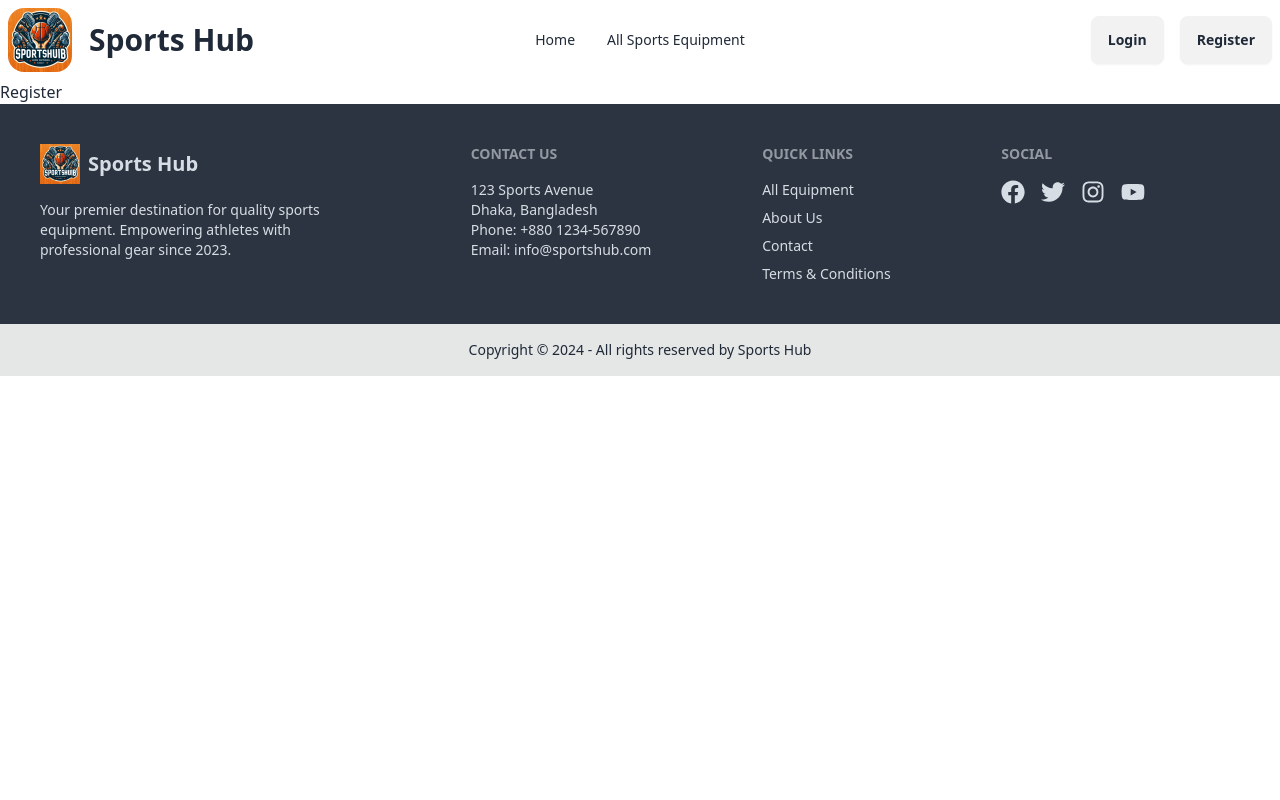
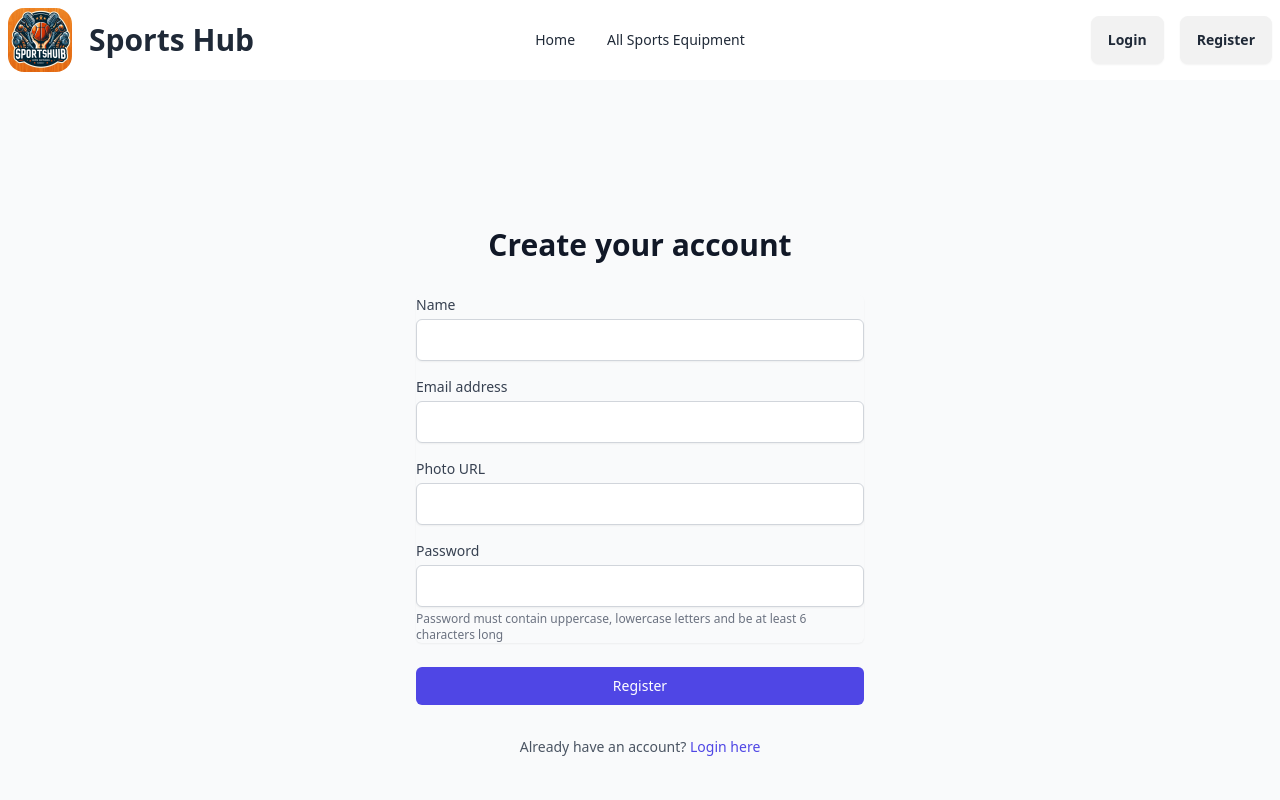
Before and after one commit to AaSsHhRrAaFf/EquiSports, a React (Vite) app: page /register in a window 1280 px wide. Shown: the top 800 px of the page. Built offline with nearby package versions, Linux system fonts and the light colour scheme; no server answers.

Commit message:
Register-Page-Added

```diff
--- a/src/App.jsx
+++ b/src/App.jsx
@@ -2,7 +2,8 @@ import React from "react";
 import Navbar from "./components/shared/Navbar";
 import Footer from "./components/shared/Footer";
 import { Outlet } from "react-router-dom";
-import Home from "./pages/Home";
+import { Toaster } from "react-hot-toast";
+
 import { AuthProvider } from "./contexts/AuthContext";
 
 const App = () => {
@@ -11,9 +12,19 @@ const App = () => {
       <AuthProvider>
         <Navbar />
         <main className="flex-grow">
-          <Outlet /> {/* Uncomment this if you want to render nested routes */}
+          <Outlet />
         </main>
         <Footer />
+        <Toaster
+          position="top-right"
+          toastOptions={{
+            duration: 3000,
+            style: {
+              background: "#363636",
+              color: "#fff",
+            },
+          }}
+        />
       </AuthProvider>
     </>
   );
--- a/src/pages/Register.jsx
+++ b/src/pages/Register.jsx
@@ -1,8 +1,154 @@
-import React from 'react'
+// src/pages/Register.jsx
+import React, { useState } from 'react';
+import { Link, useNavigate } from 'react-router-dom';
+import { getAuth, createUserWithEmailAndPassword, updateProfile } from 'firebase/auth';
+import toast from 'react-hot-toast';
 
-  const Register = () => {
+const Register = () => {
+  const [name, setName] = useState('');
+  const [email, setEmail] = useState('');
+  const [photoURL, setPhotoURL] = useState('');
+  const [password, setPassword] = useState('');
+  const [error, setError] = useState('');
+  const navigate = useNavigate();
+  const auth = getAuth();
+
+  const validatePassword = (password) => {
+    const hasUpperCase = /[A-Z]/.test(password);
+    const hasLowerCase = /[a-z]/.test(password);
+    const isLongEnough = password.length >= 6;
+
+    return hasUpperCase && hasLowerCase && isLongEnough;
+  };
+
+  const handleSubmit = async (e) => {
+    e.preventDefault();
+    setError('');
+
+    // Validate password
+    if (!validatePassword(password)) {
+      setError('Password must contain uppercase, lowercase letters and be at least 6 characters long');
+      return;
+    }
+
+    try {
+      // Create user
+      const userCredential = await createUserWithEmailAndPassword(auth, email, password);
+
+      // Update profile with name and photo
+      await updateProfile(userCredential.user, {
+        displayName: name,
+        photoURL: photoURL || 'https://example.com/default-avatar.png' // Provide a default photo URL
+      });
+
+      toast.success('Registration successful!');
+      navigate('/');
+    } catch (error) {
+      setError(error.message);
+      toast.error('Registration failed. Please try again.');
+    }
+  };
+
   return (
-    <div>Register</div>
-  )
-}
+    <div className="min-h-screen flex items-center justify-center bg-gray-50 py-12 px-4 sm:px-6 lg:px-8">
+      <div className="max-w-md w-full space-y-8">
+        <div>
+          <h2 className="mt-6 text-center text-3xl font-extrabold text-gray-900">
+            Create your account
+          </h2>
+        </div>
+        <form className="mt-8 space-y-6" onSubmit={handleSubmit}>
+          <div className="rounded-md shadow-sm space-y-4">
+            <div>
+              <label htmlFor="name" className="block text-sm font-medium text-gray-700">
+                Name
+              </label>
+              <input
+                id="name"
+                name="name"
+                type="text"
+                required
+                value={name}
+                onChange={(e) => setName(e.target.value)}
+                className="mt-1 block w-full px-3 py-2 border border-gray-300 rounded-md shadow-sm focus:outline-none focus:ring-indigo-500 focus:border-indigo-500"
+              />
+            </div>
+
+            <div>
+              <label htmlFor="email" className="block text-sm font-medium text-gray-700">
+                Email address
+              </label>
+              <input
+                id="email"
+                name="email"
+                type="email"
+                required
+                value={email}
+                onChange={(e) => setEmail(e.target.value)}
+                className="mt-1 block w-full px-3 py-2 border border-gray-300 rounded-md shadow-sm focus:outline-none focus:ring-indigo-500 focus:border-indigo-500"
+              />
+            </div>
+
+            <div>
+              <label htmlFor="photoURL" className="block text-sm font-medium text-gray-700">
+                Photo URL
+              </label>
+              <input
+                id="photoURL"
+                name="photoURL"
+                type="url"
+                value={photoURL}
+                onChange={(e) => setPhotoURL(e.target.value)}
+                className="mt-1 block w-full px-3 py-2 border border-gray-300 rounded-md shadow-sm focus:outline-none focus:ring-indigo-500 focus:border-indigo-500"
+              />
+            </div>
+
+            <div>
+              <label htmlFor="password" className="block text-sm font-medium text-gray-700">
+                Password
+              </label>
+              <input
+                id="password"
+                name="password"
+                type="password"
+                required
+                value={password}
+                onChange={(e) => setPassword(e.target.value)}
+                className="mt-1 block w-full px-3 py-2 border border-gray-300 rounded-md shadow-sm focus:outline-none focus:ring-indigo-500 focus:border-indigo-500"
+              />
+              <p className="mt-1 text-xs text-gray-500">
+                Password must contain uppercase, lowercase letters and be at least 6 characters long
+              </p>
+            </div>
+          </div>
+
+          {error && (
+            <div className="text-red-500 text-sm text-center">
+              {error}
+            </div>
+          )}
+
+          <div>
+            <button
+              type="submit"
+              className="group relative w-full flex justify-center py-2 px-4 border border-transparent text-sm font-medium rounded-md text-white bg-indigo-600 hover:bg-indigo-700 focus:outline-none focus:ring-2 focus:ring-offset-2 focus:ring-indigo-500"
+            >
+              Register
+            </button>
+          </div>
+        </form>
+
+        <div className="text-center">
+          <p className="text-sm text-gray-600">
+            Already have an account?{' '}
+            <Link to="/login" className="font-medium text-indigo-600 hover:text-indigo-500">
+              Login here
+            </Link>
+          </p>
+        </div>
+      </div>
+    </div>
+  );
+};
+
 export default Register;
```
